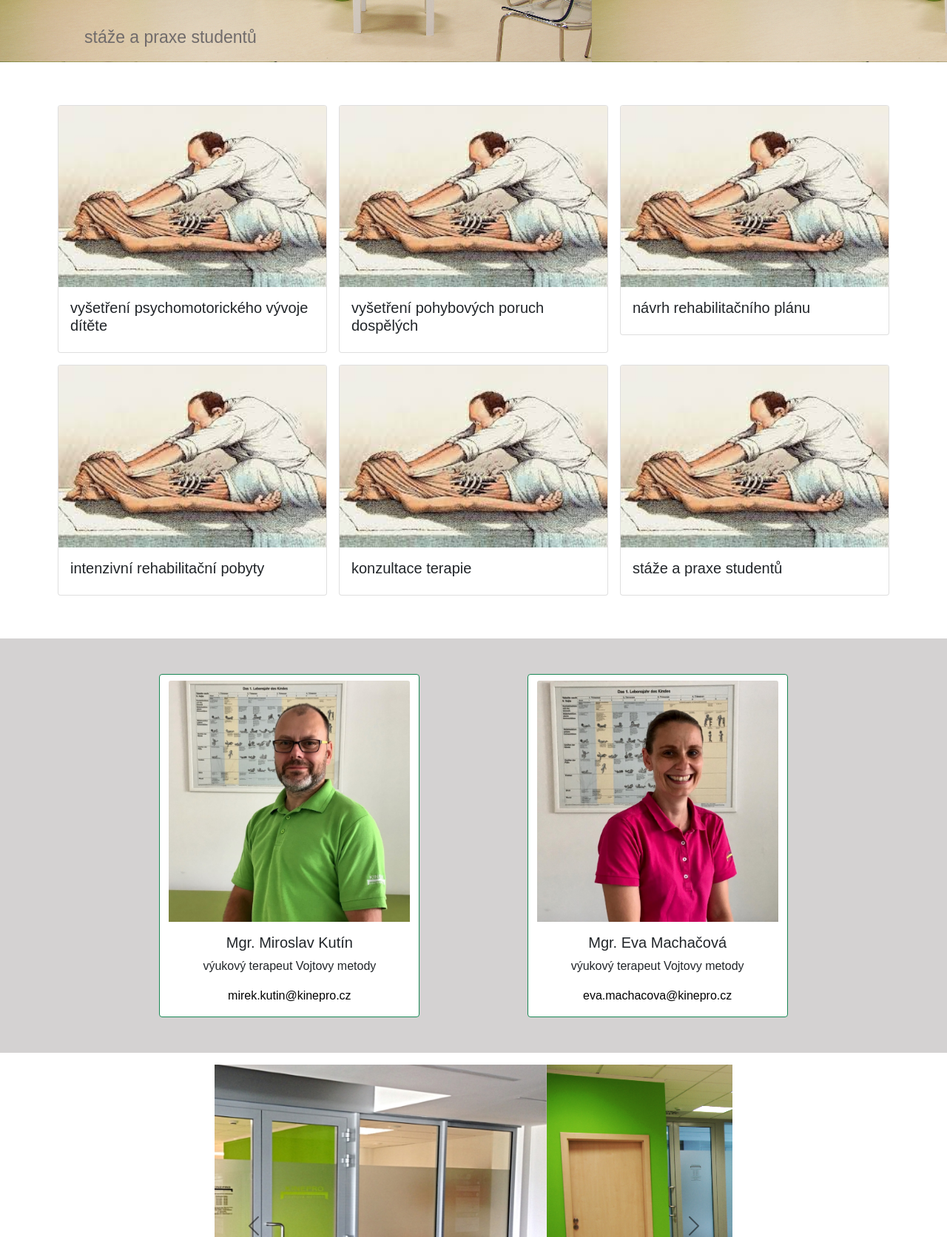
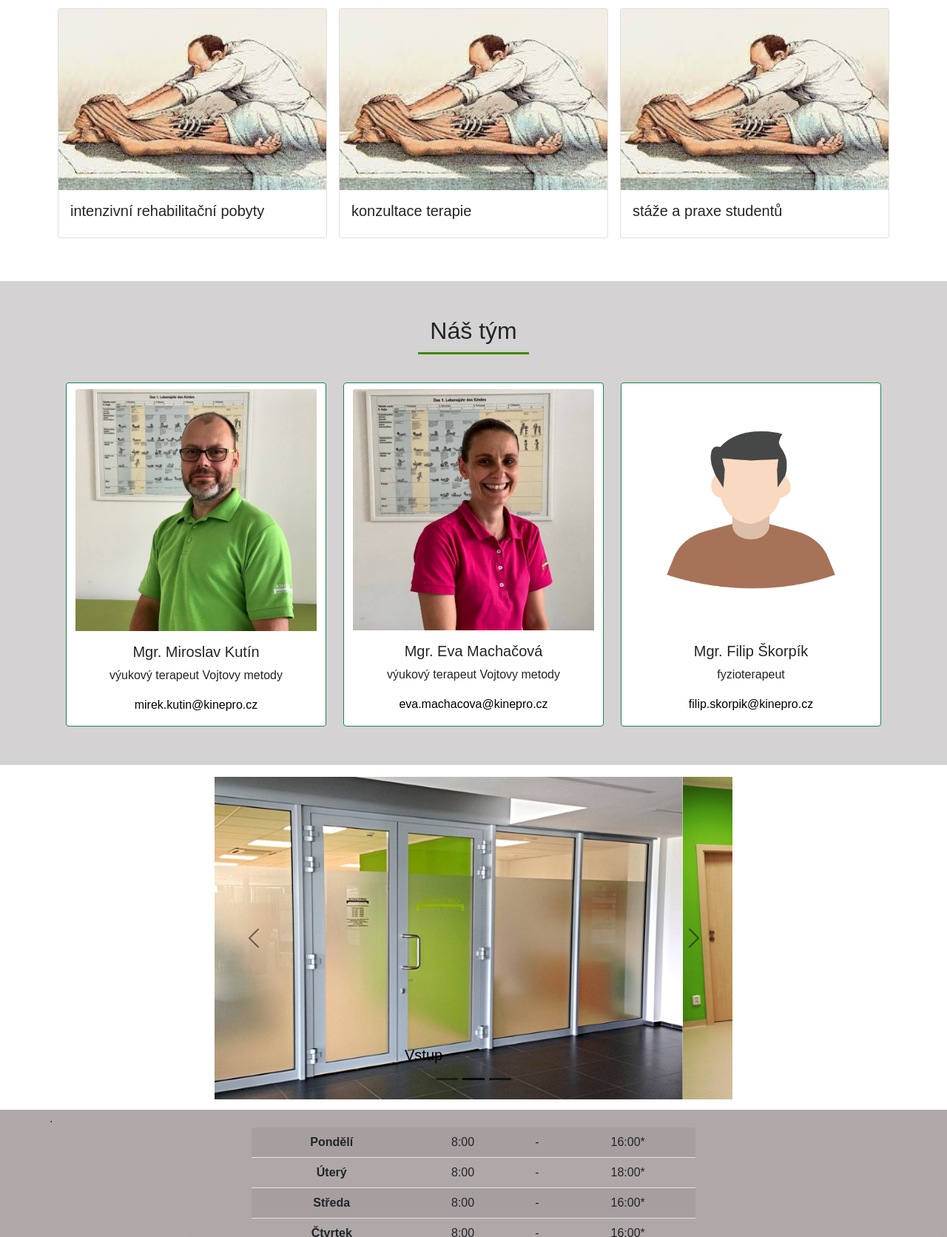
Before and after one commit to filipskorpik/Kinepro, a plain HTML site: page index.html in a window 1280 px wide. Shown: the part 1128-2800 px from the top of the page at 74% size. Drawn offline with nearby package versions, Linux system fonts and the light colour scheme; files whose address does not match are found by name.

Commit message:
dlažicový offer

```diff
--- a/css/style.sass
+++ b/css/style.sass
@@ -30,7 +30,13 @@ a
 .mt2
     @media only screen and(max-width: 500px)
         margin-top: 20px
-
+h2
+    &::after
+        content: ''
+        display: block
+        width: 150px
+        border-bottom: 3px solid $green
+        margin: 10px auto
 
 /**************** Header *****************/
 
@@ -79,7 +85,7 @@ a
         position: absolute
         right: 0
         height: $sectionAdressHeigh
-        width: 10%
+        width: 50%
         background-color: $grey
         @media only screen and(max-width: 1200px)
             height: $sectionAdressHeigh - 100px
@@ -202,7 +208,8 @@ footer
     background-color: #9d9393cc
 
 .table-opening
-    width: 60%
+    max-width: 600px;
+    margin: auto;
     // table-layout: fixed
 .socials a
     color: #000
--- a/index.html
+++ b/index.html
@@ -51,13 +51,13 @@
     <main>
        <!--------- adress  ------------>
         <section class="main">
-            <div class="main-background animate__animated wow animate__slideInRight" data-wow-delay="0.43s" ></div>
+            <div class="main-background " data-wow-delay="0.43s" ></div>
 
             <div class="container adress d-flex position-relative">
                 <div class="adress-left">
                     <span class="adress-left__text">Fyzioterapie dětí a&nbsp;dospělých</span>
                 </div>
-                <div class="adress-right animate__animated wow animate__fadeInRight">
+                <div class="adress-right ">
                     <div class="adress-right__up">
                         <a class="adress-right__adress" href="https://www.google.cz/maps/place/KM+KINEPRO+PLUS+s.r.o./@49.5759608,17.2292378,17z/data=!3m1!4b1!4m5!3m4!1s0x47124e46fb03da37:0xaa80983c5d363a6c!8m2!3d49.5759608!4d17.2314265" target="_blank">Horní lán 1328/6 <br> Nová Ulice <br> 779 00 Olomouc</a>
                     </div>
@@ -69,7 +69,7 @@
 
             </div>
         </section>
-<!--------- Offer ------------>
+<!--------- Offer
         </section>
         <section class="offer">
             <div class="container">
@@ -100,11 +100,12 @@
                 </div>
             </div>
         </section>
-
+------------>
         <section class="container">
             <div class="row">
+                <h2 class="text-center my-2 mt-5">Naše služby</h2>
                 <div class="col-sm-6 col-lg-4 p-2">
-                  <div class="card">
+                  <div class="card wow animate__animated animate__fadeInUp" data-wow-delay="0.2s">
                     <a href="#"><img src="images/fyzio.jpg" class="card-img-top" alt="..."></a>
                     <div class="card-body">
                       <h5 class="card-title">vyšetření psychomotorického vývoje dítěte</h5>
@@ -112,7 +113,7 @@
                   </div>
                 </div>
                 <div class="col-sm-6 col-lg-4 p-2">
-                    <div class="card">
+                    <div class="card wow animate__animated animate__fadeInUp" data-wow-delay="0.4s"">
                       <a href="#"><img src="images/fyzio.jpg" class="card-img-top" alt="..."></a>
                       <div class="card-body">
                         <h5 class="card-title">vyšetření pohybových poruch dospělých</h5>
@@ -120,7 +121,7 @@
                     </div>
                 </div>
                 <div class="col-sm-6 col-lg-4 p-2">
-                    <div class="card">
+                    <div class="card wow animate__animated animate__fadeInUp" data-wow-delay="0.6s"">
                       <a href="#"><img src="images/fyzio.jpg" class="card-img-top" alt="..."></a>
                       <div class="card-body">
                         <h5 class="card-title">návrh rehabilitačního plánu</h5>
@@ -128,7 +129,7 @@
                     </div>
                 </div>
                 <div class="col-sm-6 col-lg-4 p-2">
-                    <div class="card">
+                    <div class="card wow animate__animated animate__fadeInUp" data-wow-delay="0.8s">
                       <a href="#"><img src="images/fyzio.jpg" class="card-img-top" alt="..."></a>
                       <div class="card-body">
                         <h5 class="card-title">intenzivní rehabilitační pobyty</h5>
@@ -136,7 +137,7 @@
                     </div>
                 </div>
                 <div class="col-sm-6 col-lg-4 p-2">
-                    <div class="card">
+                    <div class="card wow animate__animated animate__fadeInUp" data-wow-delay="1s"">
                       <a href="#"><img src="images/fyzio.jpg" class="card-img-top" alt="..."></a>
                       <div class="card-body">
                         <h5 class="card-title">konzultace terapie</h5>
@@ -144,7 +145,7 @@
                     </div>
                 </div>
                 <div class="col-sm-6 col-lg-4 p-2">
-                    <div class="card">
+                    <div class="card wow animate__animated animate__fadeInUp" data-wow-delay="1.2s"">
                       <a href="#"><img src="images/fyzio.jpg" class="card-img-top" alt="..."></a>
                       <div class="card-body">
                         <h5 class="card-title">stáže a praxe studentů</h5>
@@ -158,7 +159,8 @@
         <section class="us py-5 mb-3">
             <div class="container">
                 <div class="row d-flex justify-content-evenly">
-                    <div class="card border-success animate__animated wow animate__fadeInLeft" style="width: 22rem;">
+                    <h2 class="text-center mb-4">Náš tým</h2>
+                    <div class="card border-success m-1 animate__animated wow animate__fadeInLeft" style="width: 22rem;">
                         <img src="images/mirek.jpg" class="card-img-top mt-2" alt="Mgr. Miroslav Kutín">
                         <div class="card-body text-center">
                         <h5 class="card-title">Mgr. Miroslav Kutín</h5>
@@ -166,12 +168,20 @@
                         <a class="card-text mail" href="mailto:>mirek.kutin@kinepro.cz">mirek.kutin@kinepro.cz</a>
                         </div>
                     </div>
-                    <div class="card border-success mt2 animate__animated wow animate__fadeInRight" style="width: 22rem;">
+                    <div class="card border-success m-1 animate__animated wow animate__fadeInUp" style="width: 22rem;">
                         <img src="images/eva.jpg" class="card-img-top mt-2" alt="Mgr. Eva Machačová">
                         <div class="card-body text-center">
                         <h5 class="card-title">Mgr. Eva Machačová</h5>
                         <p class="card-text">výukový terapeut Vojtovy metody</p>
                         <a class="card-text mail" href="mailto:>eva.machacova@kinepro.cz">eva.machacova@kinepro.cz</a>
+                        </div>
+                    </div>
+                    <div class="card border-success m-1 animate__animated wow animate__fadeInRight" style="width: 22rem;">
+                        <img src="images/manicon.png" class="card-img-top mt-2" alt="Mgr. Miroslav Kutín">
+                        <div class="card-body text-center">
+                        <h5 class="card-title">Mgr. Filip Škorpík</h5>
+                        <p class="card-text ">fyzioterapeut</p>
+                        <a class="card-text mail" href="mailto:>filip.skorpik@kinepro.cz">filip.skorpik@kinepro.cz</a>
                         </div>
                     </div>
                 </div>
@@ -223,19 +233,19 @@
             <div class="container" style="max-width: 1170px;">
                 .
                 <div class="table-opening mx-auto">
-                    <table class="table table-striped ">
+                    <table class="table table-striped text-center ">
                         <tbody>
                           <tr>
-                            <th scope="row">Pondělí</th>
-                            <td class="text-center">8:00</td>
-                            <td class="text-center">-</td>
-                            <td class="text-center">16:00*</td>
+                            <th scope="row p-0">Pondělí</th>
+                            <td>8:00</td>
+                            <td>-</td>
+                            <td>16:00*</td>
                           </tr>
                           <tr>
                             <th scope="row">Úterý</th>
                             <td>8:00</td>
                             <td>-</td>
-                            <td class="text-center">18:00*</td>
+                            <td>18:00*</td>
                           </tr>
                           <tr>
                             <th scope="row">Středa</th>
@@ -247,13 +257,13 @@
                             <th scope="row">Čtvrtek</th>
                             <td>8:00</td>
                             <td>-</td>
-                            <td class="text-center">16:00*</td>
+                            <td>16:00*</td>
                           </tr>
                           <tr>
                             <th scope="row">Pátek</th>
                             <td>8:00</td>
                             <td>-</td>
-                            <td class="text-center">14:00*</td>
+                            <td>14:00*</td>
                           </tr>
                           <tr>
                               <td colspan="4">* Dle objednaných pacientů</td>
--- a/proPacienty.html
+++ b/proPacienty.html
@@ -7,6 +7,7 @@
     <meta name="viewport" content="width=device-width, initial-scale=1.0">
     <link rel="Shortcut icon" type="image/x-icon" href="http://www.kinepro.cz/wp-content/themes/kinepro/favicon.ico" />
     <link href="https://cdn.jsdelivr.net/npm/bootstrap@5.1.3/dist/css/bootstrap.min.css" rel="stylesheet" integrity="sha384-1BmE4kWBq78iYhFldvKuhfTAU6auU8tT94WrHftjDbrCEXSU1oBoqyl2QvZ6jIW3" crossorigin="anonymous">
+    <link rel="stylesheet" href="css/owl.carousel.min.css">
     <link rel="stylesheet" href="src/css/style.css">
     <title>Kinepro</title>
 </head>
@@ -43,6 +44,7 @@
             </nav>
     </header>
 
+    <main>
     pojišťovna a platba
     <div class="myContainer">
 
@@ -83,7 +85,7 @@
         <div class="card">
           <div class="card-header bg-second" >
             <a class="collapsed btn noFocus text-start" data-bs-toggle="collapse" href="#collapseThree">
-              Jak často je&nbsp;potřeba kontrolovat správnost provedení terapie?
+              <strong>Jak často</strong> je&nbsp;potřeba kontrolovat správnost provedení terapie?
             </a>
 
           </div>
@@ -104,7 +106,8 @@
           </div>
           <div id="collapseFour" class="collapse" >
             <div class="card-body">
-              p.justify
+              <p>V současnosti naše zařízení nemá smlouvu s žádnou zdravotní pojištovnou. Platba tedy probíhá přímo v hotovosti nebo převodem.</p>
+
             </div>
           </div>
         </div>
@@ -129,7 +132,39 @@
 
 
     </div>
-    <main>
+    <section class="container">
+      <div class="owl-carousel testimonials-carousel">
+        <div class="testimonial-item">
+          <p>
+            <img src="/src/img/quote-sign-left.png" class="quote-sign-left" alt="">
+            Velké díky za profesionální přístup, hlavně velkou pomoc celému týmu!
+            <img src="/src/img/quote-sign-right.png" class="quote-sign-right" alt="">
+          </p>
+          <h3>Jaroslava Z.</h3>
+          <p><a href="https://www.google.com/search?q=kinepro&rlz=1C1AVFC_enCZ774CZ774&oq=kinepro+&aqs=chrome..69i57j69i59j46i175i199i512j69i60l5.1994j0j7&sourceid=chrome&ie=UTF-8#lrd=0x47124e46fb03da37:0xaa80983c5d363a6c,1,,,">Google recenze</a></p>
+        </div>
+
+        <div class="testimonial-item">
+          <p>
+            <img src="/src/img/quote-sign-left.png" class="quote-sign-left" alt="">
+            Velmi dobrá zkušenost, pomohl s&nbsp;bolestí kolene. Doporučuji všem, kteří mají problémy s koleny a hledají kvalitního fyzioterapeuta v okolí Olomouce! :-)
+            <img src="/src/img/quote-sign-right.png" class="quote-sign-right" alt="">
+          </p>
+          <h3>Jiří J.</h3>
+          <p><a href="https://www.znamylekar.cz/jiri-herbert-prochazka/fyzioterapeut/olomouc?filter=vsichni#tab=profile-reviews">znamylekar.cz</a></p>
+        </div>
+
+        <div class="testimonial-item">
+          <p>
+            <img src="/src/img/quote-sign-left.png" class="quote-sign-left" alt="">
+            Cením si příjemného přístupu a&nbsp;upřímné snahy pomoci. Doporučuji lidem kteří mají nějaké problémy s&nbsp;pohybovým aparátem a hledají fyzioterapeuta v okolí Olomouce.
+            <img src="/src/img/quote-sign-right.png" class="quote-sign-right" alt="">
+          </p>
+          <h3>Míroslav A.</h3>
+          <p><a href="https://www.znamylekar.cz/jiri-herbert-prochazka/fyzioterapeut/olomouc?filter=vsichni#tab=profile-reviews">znamylekar.cz</a></p>
+        </div>
+    </div>
+  </section>
 
     </main>
     <footer>
@@ -193,5 +228,6 @@
 
 
     <script src="https://cdn.jsdelivr.net/npm/bootstrap@5.1.3/dist/js/bootstrap.bundle.min.js" integrity="sha384-ka7Sk0Gln4gmtz2MlQnikT1wXgYsOg+OMhuP+IlRH9sENBO0LRn5q+8nbTov4+1p" crossorigin="anonymous"></script>
+    <script src="js/owl.carousel.min.js"></script>
 </body>
 </html>
```
Also changed, not shown: css/owl.carousel.min.css (added), images/manicon.png (added), js/owl.carousel.min.js (added), src/css/style.css, 1 other file.
